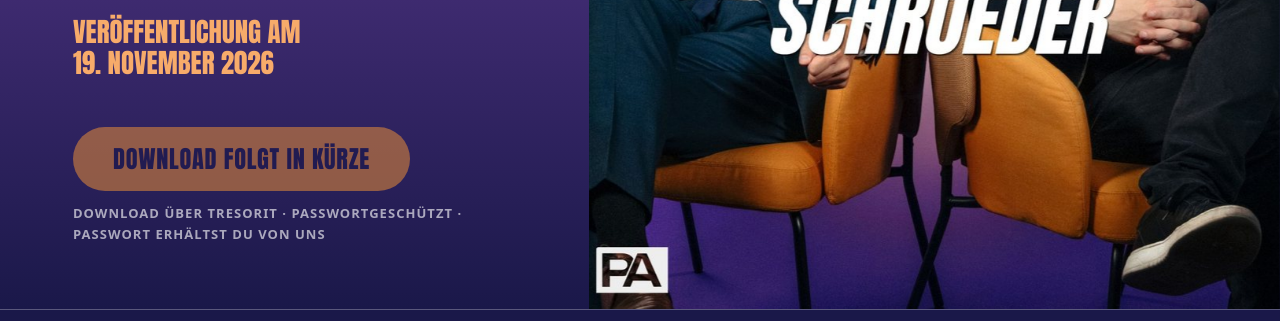
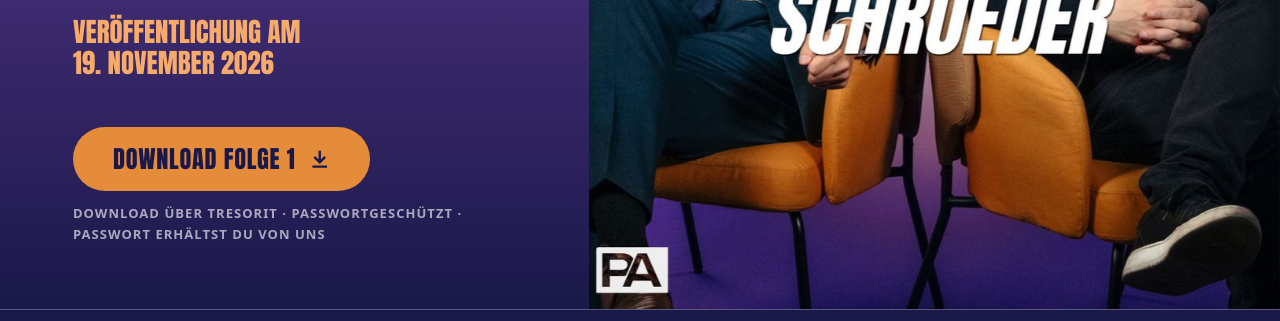
Before and after one commit to constantinbuer-sg/kus, a plain HTML site: page vorab.html in a window 1280 px wide. Shown: the part 463-784 px from the top of the page. Drawn offline with Linux system fonts and the light colour scheme.

Commit message:
Vorab: Download-Button Folge 1 mit Tresorit-Link
Co-Authored-By: Claude Opus 5.5 <noreply@anthropic.com>

```diff
--- a/vorab.html
+++ b/vorab.html
@@ -49,8 +49,11 @@
       <p class="hero-sub"><span class="line">Die erste Folge vorab – </span><span class="line">exklusiv für die Presse.</span></p>
       <p class="hero-date"><span class="line">Veröffentlichung am </span><span class="line">19. November 2026</span></p>
       <div class="hero-actions">
-        <!-- VORAB-LINK: sobald der Tresorit-Link da ist, diese Zeile durch den Download-Button ersetzen -->
-        <span class="button button-large" aria-disabled="true" style="opacity:.55;cursor:default">Download folgt in Kürze</span>
+        <a class="button button-large" href="https://web.tresorit.com/l/ONJGL#eEtygWU8MTOjBCXIQpPowA" data-track="vorab_download" target="_blank" rel="noopener"
+           aria-label="Download Folge 1 (öffnet Tresorit in neuem Tab)">
+          Download Folge 1
+          <svg class="icon" viewBox="0 0 16 16" aria-hidden="true" focusable="false"><path d="M8 1.5v9M3.5 6.5 8 11l4.5-4.5M2 14.5h12" fill="none" stroke="currentColor" stroke-width="2"/></svg>
+        </a>
         <p class="meta">Download über Tresorit · passwortgeschützt · Passwort erhältst du von uns</p>
       </div>
     </div>
```
